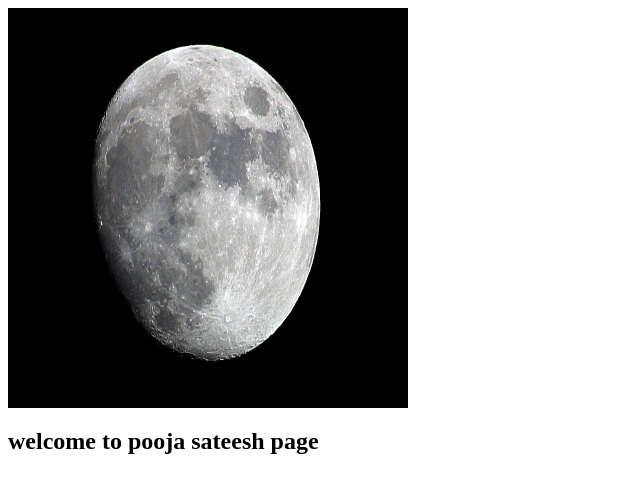
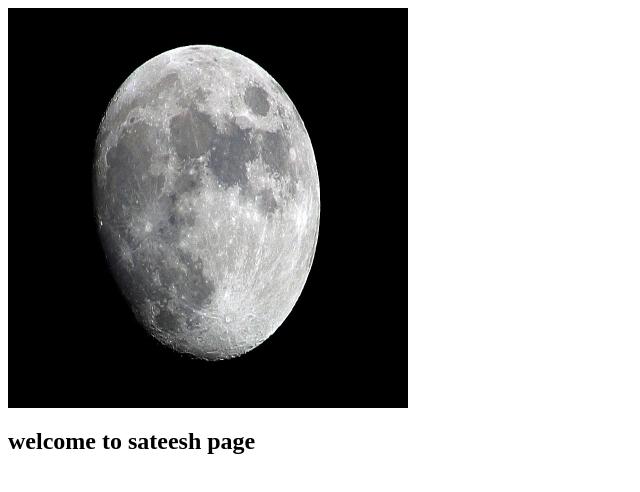
Before and after one commit to sateeshtvd/app, a website: page index.html in a window 1280 px wide. Shown: the whole page, without its empty margins (0-640 px from the left). Drawn offline with Linux system fonts and the light colour scheme; files whose address does not match are found by name.

Commit message:
modified index.html

```diff
--- a/index.html
+++ b/index.html
@@ -3,6 +3,6 @@
 	<title>Testing Node</title>
 <body>
 	<img src="Moon.jpg" width=400 height=400>
-	<h2>welcome to pooja sateesh page</h2>
+	<h2>welcome to sateesh page</h2>
 </body>
 </html>
```
